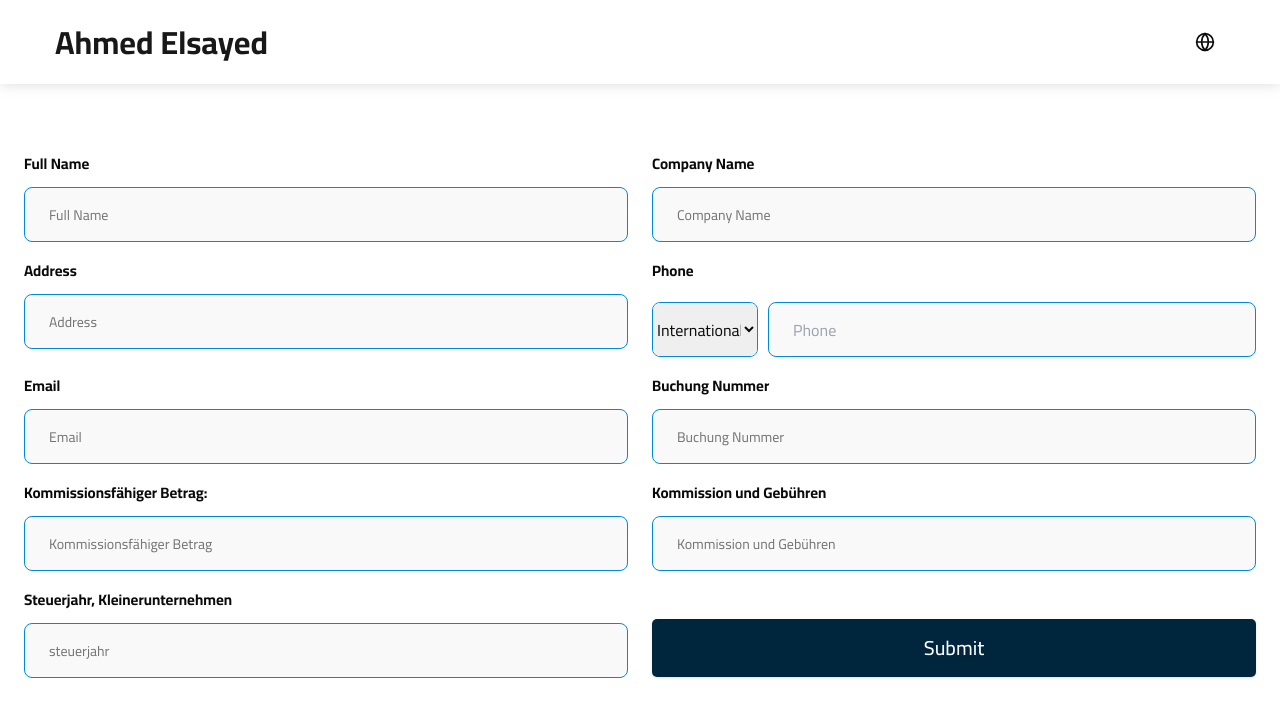
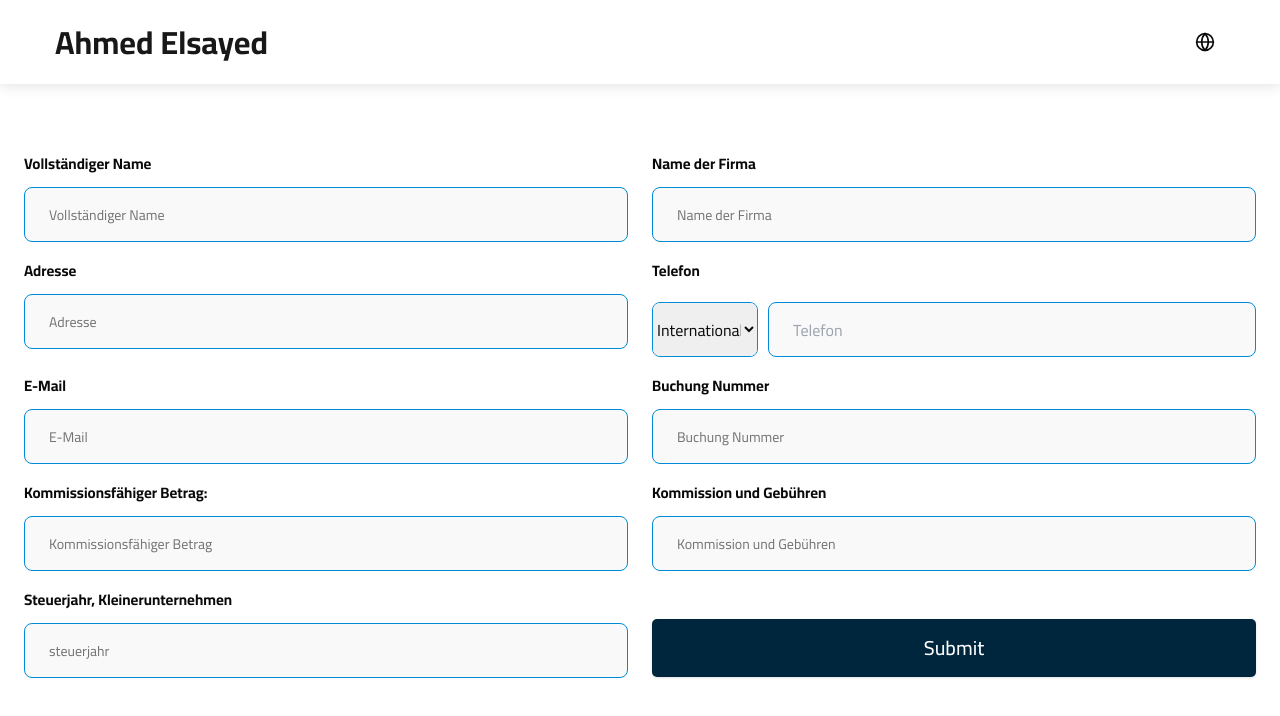
Before and after one commit to AhmedAbdullah125/ABC-Fatoora, a Next.js app: page / in a window 1280 px wide. Shown: the top 716 px of the page. Built offline with nearby package versions, Linux system fonts and the light colour scheme; a web font is replaced by a local one.

Commit message:
Update Main.jsx

```diff
--- a/src/components/home/Main.jsx
+++ b/src/components/home/Main.jsx
@@ -196,39 +196,39 @@ export default function FormPage() {
                                 <form onSubmit={form.handleSubmit(Submit)}>
                                     <FormField name="name" control={form.control} render={({ field }) => (
                                         <FormItem>
-                                            <FormLabel>{lang === 'en' ? 'Full Name' : 'الاسم الكامل'}</FormLabel>
-                                            <FormControl><Input {...field} placeholder={lang === 'en' ? 'Full Name' : 'الاسم الكامل'} /></FormControl>
+                                            <FormLabel>{lang === 'en' ? 'Vollständiger Name' : 'الاسم الكامل'}</FormLabel>
+                                            <FormControl><Input {...field} placeholder={lang === 'en' ? 'Vollständiger Name' : 'الاسم الكامل'} /></FormControl>
                                             <FormMessage />
                                         </FormItem>
                                     )} />
                                     <FormField name="company" control={form.control} render={({ field }) => (
                                         <FormItem>
-                                            <FormLabel>{lang === 'en' ? 'Company Name' : 'اسم الشركة'}</FormLabel>
-                                            <FormControl><Input {...field} placeholder={lang === 'en' ? 'Company Name' : 'اسم الشركة'} /></FormControl>
+                                            <FormLabel>{lang === 'en' ? 'Name der Firma' : 'اسم الشركة'}</FormLabel>
+                                            <FormControl><Input {...field} placeholder={lang === 'en' ? 'Name der Firma' : 'اسم الشركة'} /></FormControl>
                                             <FormMessage />
                                         </FormItem>
                                     )} />
 
                                     <FormField name="address" control={form.control} render={({ field }) => (
                                         <FormItem>
-                                            <FormLabel>{lang === 'en' ? 'Address' : 'العنوان'}</FormLabel>
-                                            <FormControl><Input {...field} placeholder={lang === 'en' ? 'Address' : 'العنوان'} /></FormControl>
+                                            <FormLabel>{lang === 'en' ? 'Adresse' : 'العنوان'}</FormLabel>
+                                            <FormControl><Input {...field} placeholder={lang === 'en' ? 'Adresse' : 'العنوان'} /></FormControl>
                                             <FormMessage />
                                         </FormItem>
                                     )} />
 
                                     <FormField name="phone" control={form.control} render={({ field }) => (
                                         <FormItem>
-                                            <FormLabel>{lang === 'en' ? 'Phone' : 'رقم الهاتف'}</FormLabel>
-                                            <FormControl><PhoneInput {...field} placeholder={lang === 'en' ? 'Phone' : 'رقم الهاتف'} /></FormControl>
+                                            <FormLabel>{lang === 'en' ? 'Telefon' : 'رقم الهاتف'}</FormLabel>
+                                            <FormControl><PhoneInput {...field} placeholder={lang === 'en' ? 'Telefon' : 'رقم الهاتف'} /></FormControl>
                                             <FormMessage />
                                         </FormItem>
                                     )} />
 
                                     <FormField name="email" control={form.control} render={({ field }) => (
                                         <FormItem>
-                                            <FormLabel>{lang === 'en' ? 'Email' : 'البريد الالكتروني'}</FormLabel>
-                                            <FormControl><Input {...field} placeholder={lang === 'en' ? 'Email' : 'البريد الالكتروني'} /></FormControl>
+                                            <FormLabel>{lang === 'en' ? 'E-Mail' : 'البريد الالكتروني'}</FormLabel>
+                                            <FormControl><Input {...field} placeholder={lang === 'en' ? 'E-Mail' : 'البريد الالكتروني'} /></FormControl>
                                             <FormMessage />
                                         </FormItem>
                                     )} />
```
